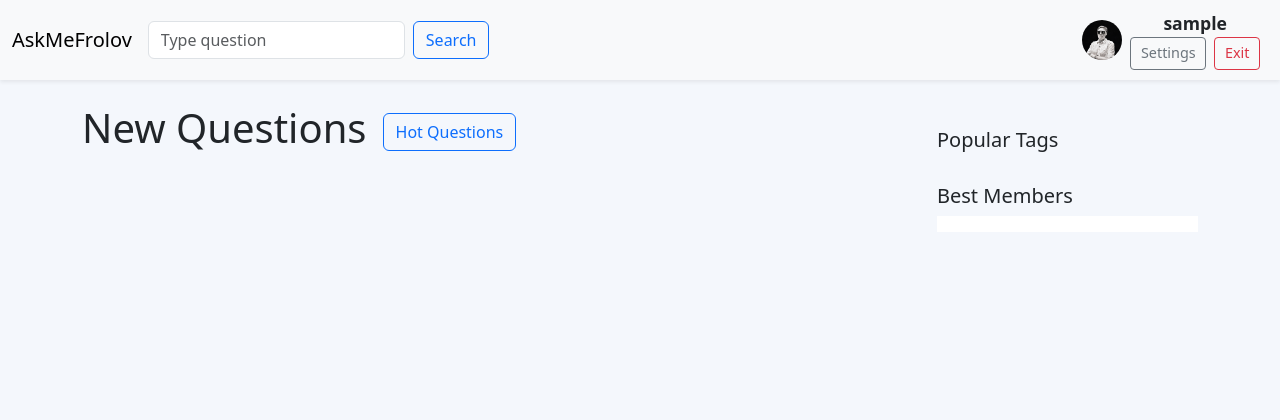
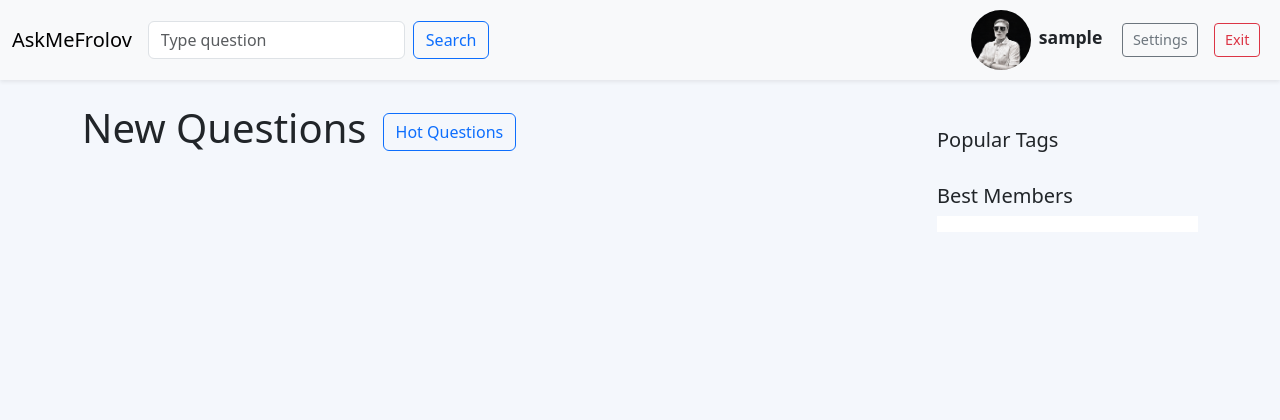
Before and after one commit to IfroloffI/askme_frolov, a Django app: page / in a window 1280 px wide. Shown: the top 420 px of the page. Run offline with Django 5.2, Linux system fonts and the light colour scheme; the visitor is signed in with stand-in values (Sample User, id 1); data comes from the database, SQL or seed files in the repository; data that the repository does not hold is empty; some libraries are stand-ins or nearby versions.

Commit message:
[UPDATE] | update design of navbar

```diff
--- a/baseapp/mainapp/urls.py
+++ b/baseapp/mainapp/urls.py
@@ -12,7 +12,7 @@ urlpatterns = [
     path('login/', auth_views.LoginView.as_view(template_name='login.html'), name='login'),
     path('register/', views.register, name='register'),
     path('logout/', views.logout_view, name='logout'),
-    path('question/<int:id_question>/', views.question, name="question"),
+    path('question/<int:id>/', views.question, name="question"),
     path('register/', views.register, name='register'),
     path('settings/', views.settings, name='settings'),
     path('tag/<int:id_tag>/', views.tag, name='tag'),
--- a/baseapp/static/css/custom.css
+++ b/baseapp/static/css/custom.css
@@ -188,3 +188,29 @@ footer p {
     background-color: #0056b3;
     transform: scale(1.05);
 }
+
+/* Стиль для блока с никнеймом */
+.profile-username {
+    margin-bottom: 7px; /* Уменьшаем отступ, чтобы не было слишком много пустого пространства */
+    line-height: 1.25; /* Чтобы текст в строке был чуть выше и более сбалансирован */
+}
+
+/* Выравнивание и отступы для блока с кнопками */
+.profile-buttons {
+    align-items: center;
+    display: flex;
+    flex-direction: row;
+    gap: 1.5rem;
+    margin-left: 20px; /* Добавляем отступ между ником и кнопками */
+}
+
+/* Выравнивание аватара, никнейма и кнопок по вертикали */
+.nav-item .d-flex {
+    align-items: center; /* Центрируем все элементы по вертикали */
+}
+
+/* Дополнительное выравнивание никнейма относительно остальной части навбара */
+.profile-username, .profile-buttons {
+    display: flex;
+    align-items: center;
+}
--- a/baseapp/templates/components/loginednavbar.html
+++ b/baseapp/templates/components/loginednavbar.html
@@ -1,18 +1,18 @@
 <li class="nav-item me-2">
-    <div class="d-flex align-items-center">
+    <div class="d-flex align-items-center w-100">
         {% if user.profile.avatar %}
-        <img src="{{ user.profile.avatar.url }}" alt="Avatar" class="rounded-circle profileAvatar me-2"
-             style="width: 40px; height: 40px;">
+        <img src="{{ user.profile.avatar.url }}" alt="Avatar" class="rounded-circle profileAvatar me-2">
         {% else %}
-        <img src="../static/img/avatar.png" alt="Avatar" class="rounded-circle profileAvatar me-2"
-             style="width: 40px; height: 40px;">
+        <img src="../static/img/avatar.png" alt="Avatar" class="rounded-circle profileAvatar me-2">
         {% endif %}
-        <div class="d-flex flex-column">
+
+        <div class="d-flex flex-column me-auto profile-username">
             <div class="fw-bold">{{ user.username }}</div>
-            <div class="d-flex gap-2">
-                <a href="{% url 'settings' %}" class="btn btn-outline-secondary btn-sm">Settings</a>
-                <a href="{% url 'logout' %}" class="btn btn-outline-danger btn-sm">Exit</a>
-            </div>
+        </div>
+
+        <div class="d-flex flex-row align-items-center gap-3 profile-buttons">
+            <a href="{% url 'settings' %}" class="btn btn-outline-secondary btn-sm">Settings</a>
+            <a href="{% url 'logout' %}" class="btn btn-outline-danger btn-sm">Exit</a>
         </div>
     </div>
 </li>
```
Also changed, not shown: baseapp/templates/question.html (+4 -3 lines).
